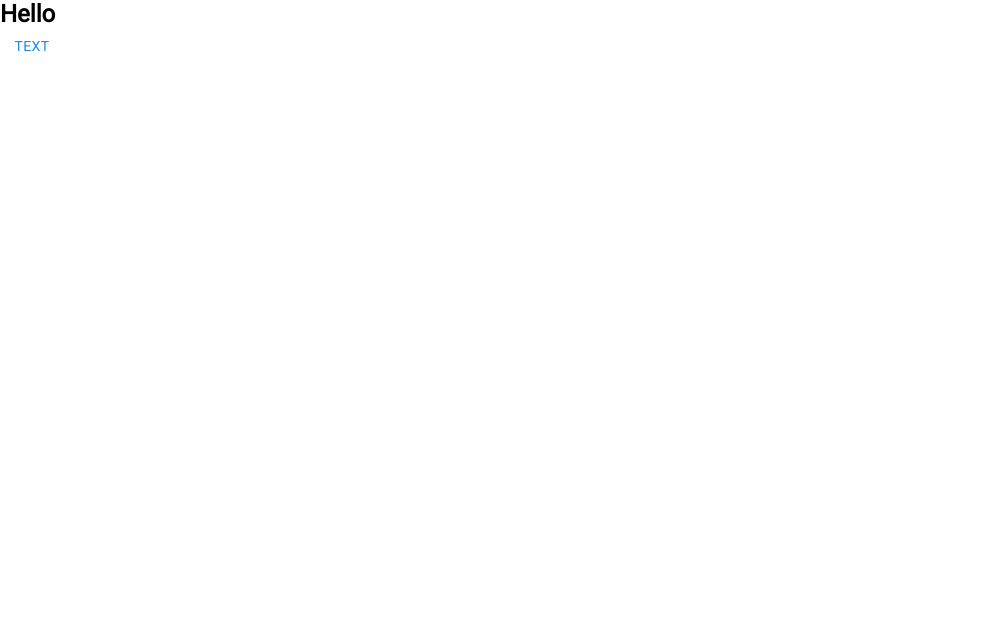
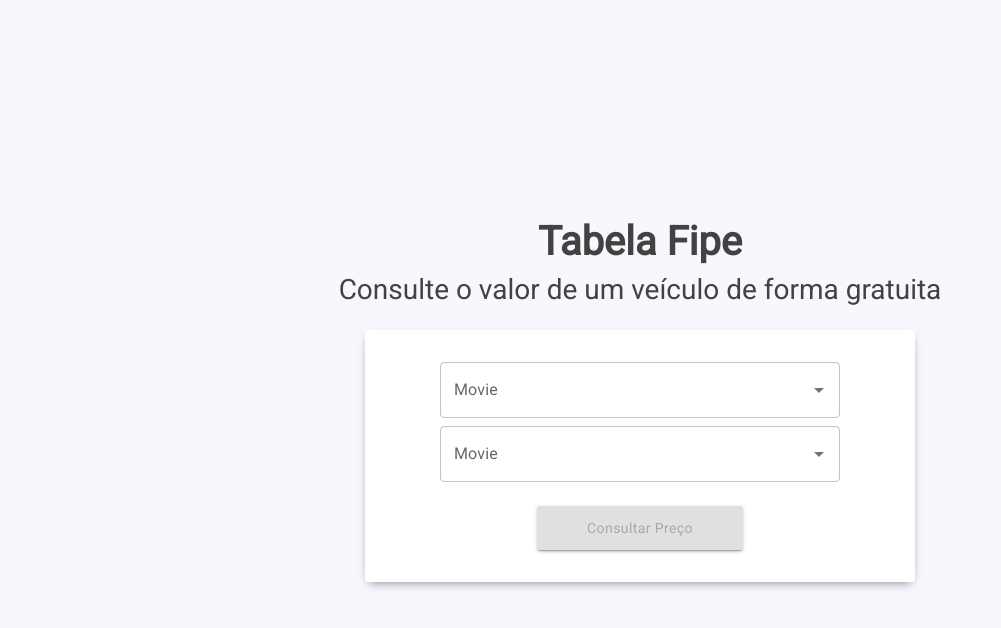
Before and after one commit to JrzenonDev/app-search-result-fipe-table, a Next.js app: page / in a window 1280 px wide. Shown: the top 628 px of the page, without its empty margins (0-1001 px from the left). Built offline with nearby package versions, Linux system fonts and the light colour scheme.

Commit message:
feat: use components MainLayout and Form

```diff
--- a/src/app/page.tsx
+++ b/src/app/page.tsx
@@ -1,10 +1,12 @@
-import { Button } from "@mui/material";
+import { MainLayout } from "./components/Layouts/MainLayout";
+import { Form } from "./components/Form";
 
 export default function Home() {
   return (
-    <main>
-      <h2>Hello</h2>
-      <Button variant="text">Text</Button>
+    <main className="main">
+      <MainLayout>
+        <Form />
+      </MainLayout>
     </main>
   );
 }
```
